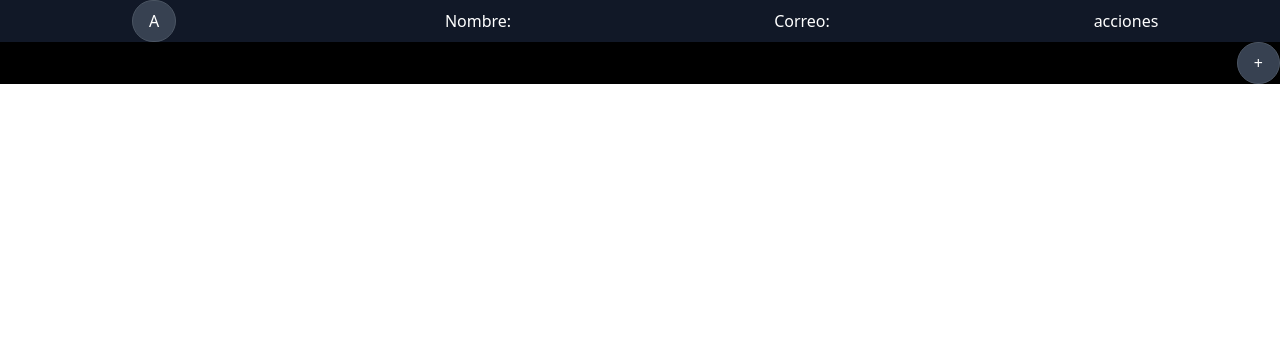
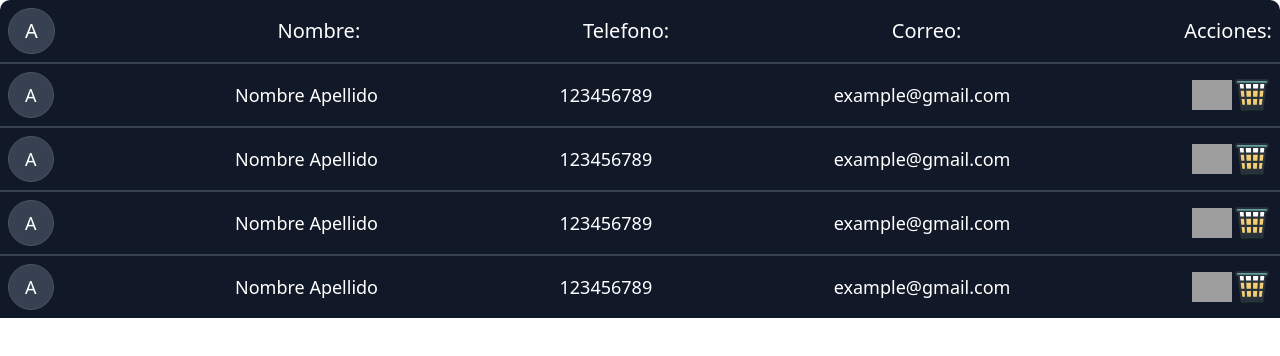
Before and after one commit to Vask3h/agendaNuxt, a Nuxt app: page / in a window 1280 px wide. Shown: the top 356 px of the page. Built offline with nearby package versions, Linux system fonts and the light colour scheme; grey boxes are pictures that could not be loaded.

Commit message:
new component

```diff
--- a/components/Generic/actions.vue
+++ b/components/Generic/actions.vue
@@ -2,10 +2,12 @@
 <div class="flex justify-center ">
     <button class="max-w-10" >
         <NuxtImg src="/pencil.svg"/>
+
     </button>
 
     <button class="max-w-10"  >
         <NuxtImg src="/trash-can-svgrepo-com.svg"/>
+
     </button>
 </div>
 
--- a/components/Generic/contactName.vue
+++ b/components/Generic/contactName.vue
@@ -1,5 +1,13 @@
 <template>
+     <div class="bg-gray-900 flex flex-row justify-between p-2 text-center items-center text-white text-lg
+        max-w-7xl m-auto border-t-2 border-gray-700 ">
 
+            <GenericNameIcon/>
+            <p> Nombre Apellido </p>
+            <p> 123456789</p>
+            <p> example@gmail.com</p>
+            <GenericActions/>
+        </div>
 </template>
 
 <script>
--- a/pages/index.vue
+++ b/pages/index.vue
@@ -1,5 +1,14 @@
+
+import type { GenericContactName } from '#build/components';
+
+import { GenericActions } from '#build/components';
+
+import { GenericNameIcon } from '#build/components';
 <template>
-    <div class="bg-gray-900 grid grid-cols-4 gap-4 justify-center text-center items-center text-white">
+
+        <div class="bg-gray-900 flex flex-row justify-between p-2 text-center items-center text-white text-xl rounded-[10px_10px_0_0]
+        max-w-7xl m-auto">
+
                 <div>
                     <GenericNameIcon/>
                 </div>
@@ -7,14 +16,20 @@
                     <p>Nombre:</p>
                 </div>
                 <div>
+                    <p>Telefono:</p>
+                </div>
+                <div>
                     <p>Correo:</p>
                 </div>
                 <div>
-            acciones
+                    <p>Acciones:</p>
                 </div>
         </div>
-        <div class="flex flex-row-reverse items-end bg-black">
-            <button class="rounded-full text-white bg-gray-700 placeholder-gray border border-solid outline-none focus-within:border-blue-500 border-gray-600 p-2 pl-4 pr-4">+</button>
-        </div>
+       <GenericContactName/>
+       <GenericContactName/>
+       <GenericContactName/>
+       <GenericContactName/>
+
+
 
 </template>
```
Also changed, not shown: components/Generic/button.vue (line endings or trailing spaces), pages/add-contact.vue (renamed from pages/addContact.vue). Lines whose indentation alone changed are shown as unchanged.
